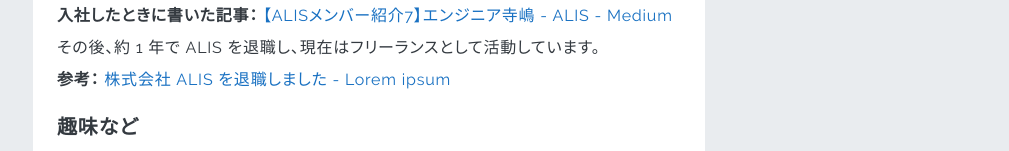
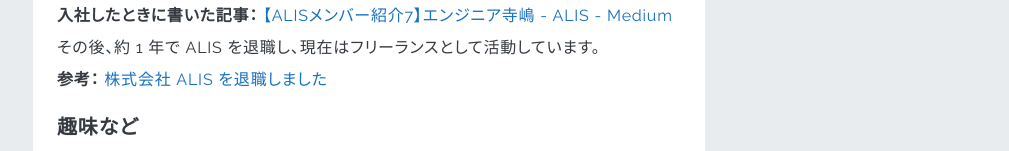
Before and after one commit to y-temp4/y-temp4.com, a Nuxt app: page /about in a window 1280 px wide. Shown: the part 219-370 px from the top of the page, without its empty margins (271-1280 px from the left). Built offline with nearby package versions, Linux system fonts and the light colour scheme.

Commit message:
Update blog link text

```diff
--- a/pages/about.vue
+++ b/pages/about.vue
@@ -28,7 +28,7 @@
         target="_blank"
         rel="noopener noreferrer"
       >
-        株式会社 ALIS を退職しました - Lorem ipsum
+        株式会社 ALIS を退職しました
       </a>
     </p>
     <div class="heading">趣味など</div>
```
